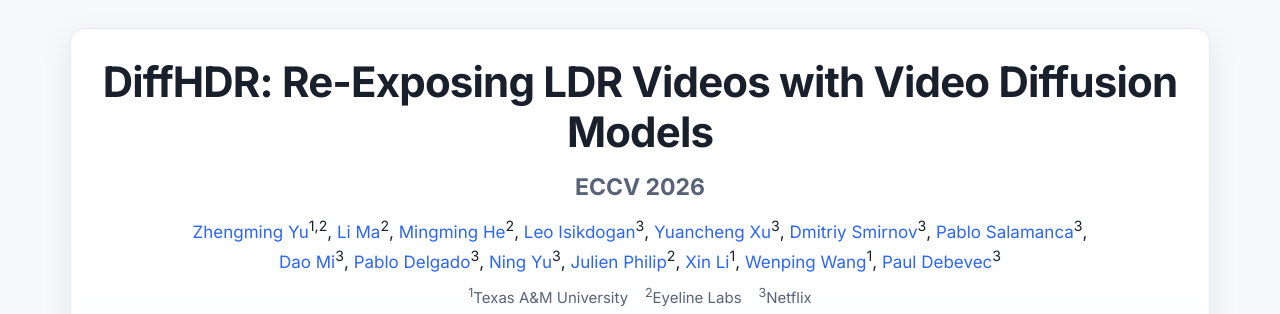
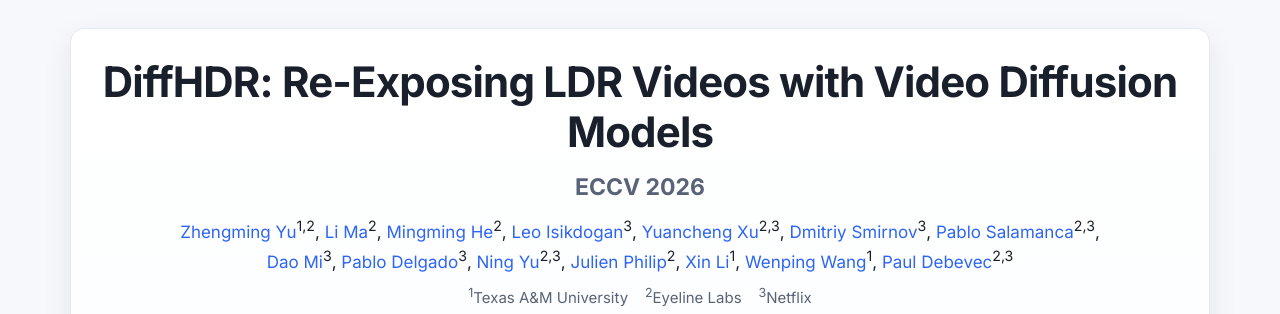
Before and after one commit to Eyeline-Labs/DiffHDR, a plain HTML site: page index.html in a window 1280 px wide. Shown: the top 314 px of the page. Drawn offline with Linux system fonts and the light colour scheme.

Commit message:
update index

```diff
--- a/index.html
+++ b/index.html
@@ -353,16 +353,16 @@
       <a href="https://limacv.github.io/homepage/">Li Ma</a><sup>2</sup>,
       <a href="https://mingminghe.com/">Mingming He</a><sup>2</sup>,
       <a href="https://isikdogan.com/">Leo Isikdogan</a><sup>3</sup>,
-      <a href="https://yuancheng-xu.github.io/">Yuancheng Xu</a><sup>3</sup>,
+      <a href="https://yuancheng-xu.github.io/">Yuancheng Xu</a><sup>2,3</sup>,
       <a href="https://dsmirnov.com/">Dmitriy Smirnov</a><sup>3</sup>,
-      <a href="https://pablosalaman.ca/">Pablo Salamanca</a><sup>3</sup>,<br>
+      <a href="https://pablosalaman.ca/">Pablo Salamanca</a><sup>2,3</sup>,<br>
       <a href="">Dao Mi</a><sup>3</sup>,
       <a href="">Pablo Delgado</a><sup>3</sup>,
-      <a href="https://ningyu1991.github.io/">Ning Yu</a><sup>3</sup>,
+      <a href="https://ningyu1991.github.io/">Ning Yu</a><sup>2,3</sup>,
       <a href="https://julienphilip.com/">Julien Philip</a><sup>2</sup>,
       <a href="https://people.tamu.edu/~xinli/">Xin Li</a><sup>1</sup>,
       <a href="https://engineering.tamu.edu/cse/profiles/Wang-Wenping.html">Wenping Wang</a><sup>1</sup>,
-      <a href="https://www.debevec.org/">Paul Debevec</a><sup>3</sup>
+      <a href="https://www.debevec.org/">Paul Debevec</a><sup>2,3</sup>
     </div>
     <div class="affiliations">
       <sup>1</sup>Texas A&amp;M University &nbsp;&nbsp;
```
